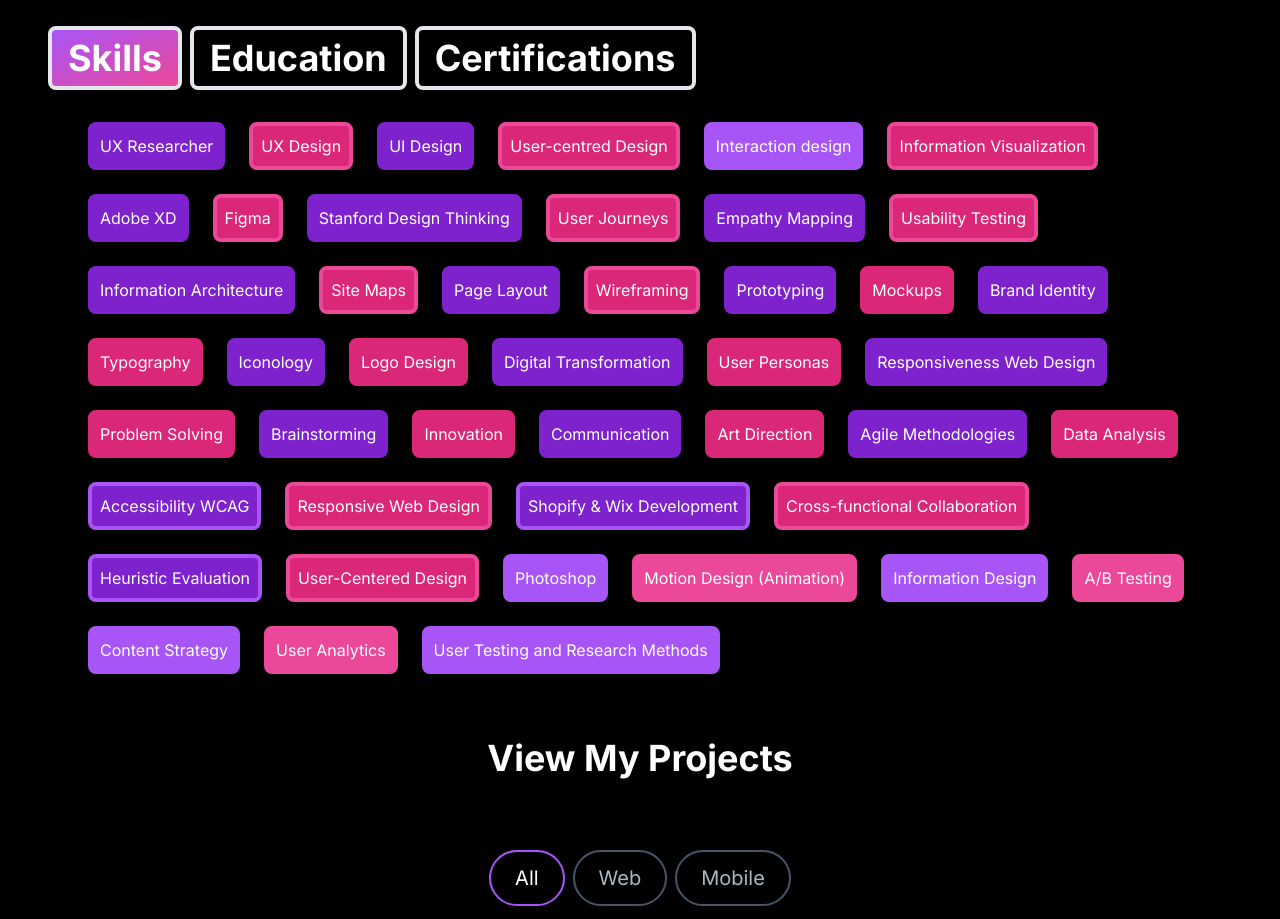
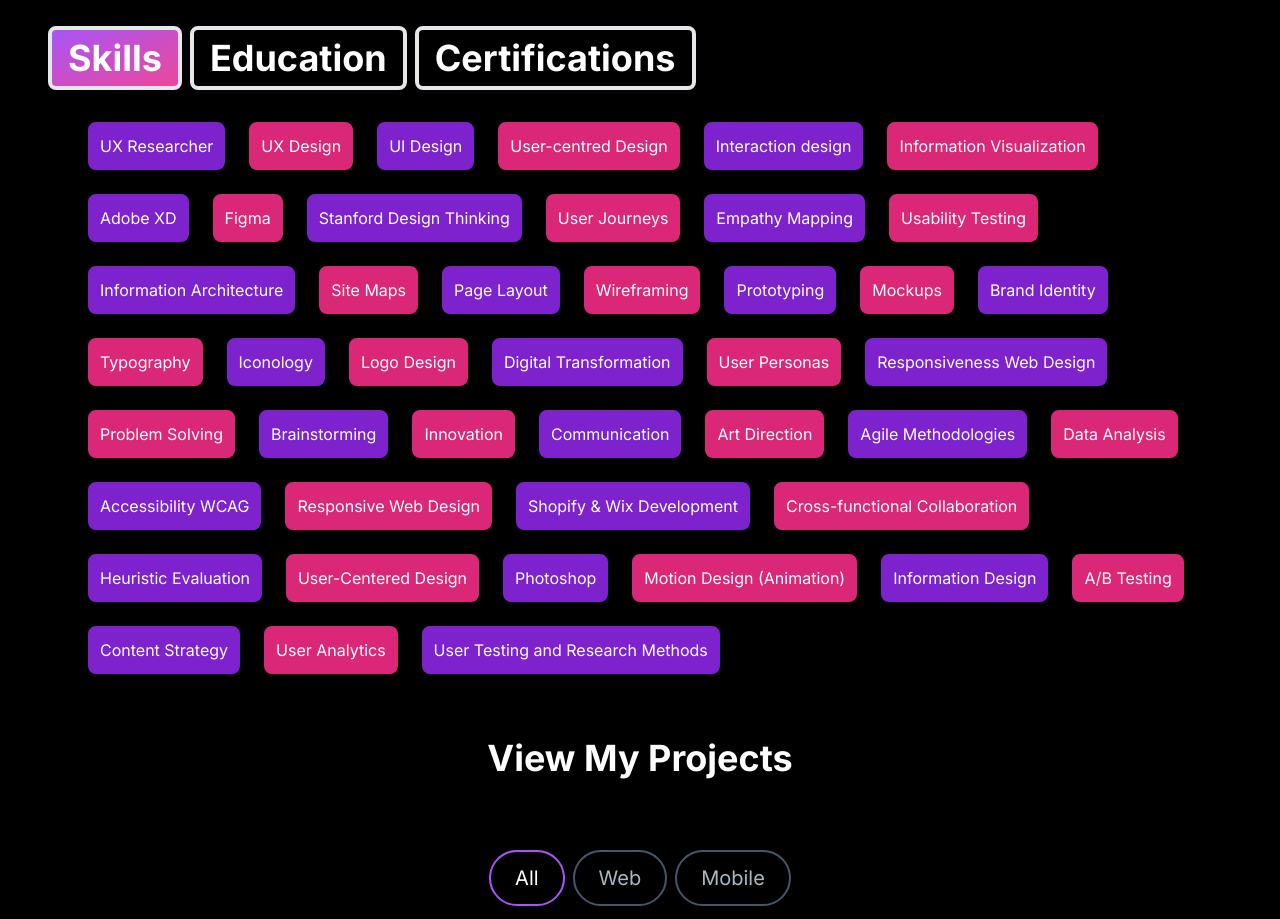
Before and after one commit to Alumsdesigns/portfolio, a Next.js app: page / in a window 1280 px wide. Shown: the part 1920-2839 px from the top of the page. Built offline with nearby package versions, Linux system fonts and the light colour scheme.

Commit message:
updated fonts

```diff
--- a/src/app/components/AboutSection.jsx
+++ b/src/app/components/AboutSection.jsx
@@ -33,7 +33,7 @@ const TAB_DATA = [
             ease: 'linear',
             loop: Infinity,
           }}
-          className="relative group bg-secondary-600 text-white px-2 py-2 border-secondary-500 animate-shine border-4 rounded-lg text-center"
+          className="relative group bg-secondary-600 text-white px-2 py-2 border-secondary-600 animate-shine border-4 rounded-lg text-center"
         >
           <span className="relative z-10">UX Design</span>
         </motion.li>
@@ -61,7 +61,7 @@ const TAB_DATA = [
             ease: 'linear',
             loop: Infinity,
           }}
-          className="relative group bg-secondary-600 text-white px-2 py-2 border-secondary-500 animate-shine border-4 rounded-lg text-center"
+          className="relative group bg-secondary-600 text-white px-2 py-2 border-secondary-600 animate-shine border-4 rounded-lg text-center"
         >
           <span className="relative z-10">User-centred Design</span>
         </motion.li>
@@ -75,7 +75,7 @@ const TAB_DATA = [
             ease: 'linear',
             loop: Infinity,
           }}
-          className="relative group bg-primary-500 text-white px-2 py-2 border-primary-500 animate-shine border-4 rounded-lg text-center"
+          className="relative group bg-primary-700 text-white px-2 py-2 border-primary-700 animate-shine border-4 rounded-lg text-center"
         >
           <span className="relative z-10">Interaction design</span>
         </motion.li>
@@ -89,7 +89,7 @@ const TAB_DATA = [
             ease: 'linear',
             loop: Infinity,
           }}
-          className="relative group bg-secondary-600 text-white px-2 py-2 border-secondary-500 animate-shine border-4 rounded-lg text-center"
+          className="relative group bg-secondary-600 text-white px-2 py-2 border-secondary-600 animate-shine border-4 rounded-lg text-center"
         >
           <span className="relative z-10">Information Visualization</span>
         </motion.li>
@@ -117,7 +117,7 @@ const TAB_DATA = [
             ease: 'linear',
             loop: Infinity,
           }}
-          className="relative group bg-secondary-600 text-white px-2 py-2 border-secondary-500 animate-shine border-4 rounded-lg text-center"
+          className="relative group bg-secondary-600 text-white px-2 py-2 border-secondary-600 animate-shine border-4 rounded-lg text-center"
         >
           <span className="relative z-10">Figma</span>
         </motion.li>
@@ -144,7 +144,7 @@ const TAB_DATA = [
             ease: 'linear',
             loop: Infinity,
           }}
-          className="relative group bg-secondary-600 text-white px-2 py-2 border-secondary-500 animate-shine border-4 rounded-lg text-center"
+          className="relative group bg-secondary-600 text-white px-2 py-2 border-secondary-600 animate-shine border-4 rounded-lg text-center"
         >
           <span className="relative z-10">User Journeys</span>
         </motion.li>
@@ -172,7 +172,7 @@ const TAB_DATA = [
             ease: 'linear',
             loop: Infinity,
           }}
-          className="relative group bg-secondary-600 text-white px-2 py-2 border-secondary-500 animate-shine border-4 rounded-lg text-center"
+          className="relative group bg-secondary-600 text-white px-2 py-2 border-secondary-600 animate-shine border-4 rounded-lg text-center"
         >
           <span className="relative z-10">Usability Testing</span>
         </motion.li>
@@ -200,7 +200,7 @@ const TAB_DATA = [
             ease: 'linear',
             loop: Infinity,
           }}
-          className="relative group bg-secondary-600 text-white px-2 py-2 border-secondary-500 animate-shine border-4 rounded-lg text-center"
+          className="relative group bg-secondary-600 text-white px-2 py-2 border-secondary-600 animate-shine border-4 rounded-lg text-center"
         >
           <span className="relative z-10">Site Maps</span>
         </motion.li>
@@ -228,7 +228,7 @@ const TAB_DATA = [
             ease: 'linear',
             loop: Infinity,
           }}
-          className="relative group bg-secondary-600 text-white px-2 py-2 border-secondary-500 animate-shine border-4 rounded-lg text-center"
+          className="relative group bg-secondary-600 text-white px-2 py-2 border-secondary-600 animate-shine border-4 rounded-lg text-center"
         >
           <span className="relative z-10">Wireframing</span>
         </motion.li>
@@ -466,7 +466,7 @@ const TAB_DATA = [
             ease: 'linear',
             loop: Infinity,
           }}
-          className="relative group bg-primary-700 text-white px-2 py-2 border-primary-500 animate-shine border-4 rounded-lg text-center"
+          className="relative group bg-primary-700 text-white px-2 py-2 border-primary-700 animate-shine border-4 rounded-lg text-center"
         >
           <span className="relative z-10">Accessibility WCAG</span>
         </motion.li>
@@ -480,7 +480,7 @@ const TAB_DATA = [
             ease: 'linear',
             loop: Infinity,
           }}
-          className="relative group bg-secondary-600 text-white px-2 py-2 border-secondary-500 animate-shine border-4 rounded-lg text-center"
+          className="relative group bg-secondary-600 text-white px-2 py-2 border-secondary-600 animate-shine border-4 rounded-lg text-center"
         >
           <span className="relative z-10">Responsive Web Design</span>
         </motion.li>
@@ -494,7 +494,7 @@ const TAB_DATA = [
             ease: 'linear',
             loop: Infinity,
           }}
-          className="relative group bg-primary-700 text-white px-2 py-2 border-primary-500 animate-shine border-4 rounded-lg text-center"
+          className="relative group bg-primary-700 text-white px-2 py-2 border-primary-700 animate-shine border-4 rounded-lg text-center"
         >
           <span className="relative z-10"> Shopify & Wix Development</span>
         </motion.li>
@@ -508,7 +508,7 @@ const TAB_DATA = [
             ease: 'linear',
             loop: Infinity,
           }}
-          className="relative group bg-secondary-600 text-white px-2 py-2 border-secondary-500 animate-shine border-4 rounded-lg text-center"
+          className="relative group bg-secondary-600 text-white px-2 py-2 border-secondary-600 animate-shine border-4 rounded-lg text-center"
         >
           <span className="relative z-10">Cross-functional Collaboration</span>
         </motion.li>
@@ -522,7 +522,7 @@ const TAB_DATA = [
             ease: 'linear',
             loop: Infinity,
           }}
-          className="relative group bg-primary-700 text-white px-2 py-2 border-primary-500 animate-shine border-4 rounded-lg text-center"
+          className="relative group bg-primary-700 text-white px-2 py-2 border-primary-700 animate-shine border-4 rounded-lg text-center"
         >
           <span className="relative z-10">Heuristic Evaluation</span>
         </motion.li>
@@ -536,7 +536,7 @@ const TAB_DATA = [
             ease: 'linear',
             loop: Infinity,
           }}
-          className="relative group bg-secondary-600 text-white px-2 py-2 border-secondary-500 animate-shine border-4 rounded-lg text-center"
+          className="relative group bg-secondary-600 text-white px-2 py-2 border-secondary-600 animate-shine border-4 rounded-lg text-center"
         >
           <span className="relative z-10">User-Centered Design</span>
         </motion.li>
@@ -549,7 +549,7 @@ const TAB_DATA = [
             ease: 'linear',
             loop: Infinity,
           }}
-          className="relative group bg-primary-500 text-white px-2 py-2 border-primary-500 animate-shine border-4 rounded-lg text-center"
+          className="relative group bg-primary-700 text-white px-2 py-2 border-primary-700 animate-shine border-4 rounded-lg text-center"
         >
           <span className="relative z-10">Photoshop</span>
         </motion.li>
@@ -562,7 +562,7 @@ const TAB_DATA = [
             ease: 'linear',
             loop: Infinity,
           }}
-          className="relative group bg-secondary-500 text-white px-2 py-2 border-secondary-500 animate-shine border-4 rounded-lg text-center"
+          className="relative group bg-secondary-600 text-white px-2 py-2 border-secondary-600 animate-shine border-4 rounded-lg text-center"
         >
           <span className="relative z-10">Motion Design (Animation)</span>
         </motion.li>
@@ -575,7 +575,7 @@ const TAB_DATA = [
             ease: 'linear',
             loop: Infinity,
           }}
-          className="relative group bg-primary-500 text-white px-2 py-2 border-primary-500 animate-shine border-4 rounded-lg text-center"
+          className="relative group bg-primary-700 text-white px-2 py-2 border-primary-700 animate-shine border-4 rounded-lg text-center"
         >
           <span className="relative z-10">Information Design</span>
         </motion.li>
@@ -588,7 +588,7 @@ const TAB_DATA = [
             ease: 'linear',
             loop: Infinity,
           }}
-          className="relative group bg-secondary-500 text-white px-2 py-2 border-secondary-500 animate-shine border-4 rounded-lg text-center"
+          className="relative group bg-secondary-600 text-white px-2 py-2 border-secondary-600 animate-shine border-4 rounded-lg text-center"
         >
           <span className="relative z-10">A/B Testing</span>
         </motion.li>
@@ -601,7 +601,7 @@ const TAB_DATA = [
             ease: 'linear',
             loop: Infinity,
           }}
-          className="relative group bg-primary-500 text-white px-2 py-2 border-primary-500 animate-shine border-4 rounded-lg text-center"
+          className="relative group bg-primary-700 text-white px-2 py-2 border-primary-700 animate-shine border-4 rounded-lg text-center"
         >
           <span className="relative z-10">Content Strategy</span>
         </motion.li>
@@ -614,7 +614,7 @@ const TAB_DATA = [
             ease: 'linear',
             loop: Infinity,
           }}
-          className="relative group bg-secondary-500 text-white px-2 py-2 border-secondary-500 animate-shine border-4 rounded-lg text-center"
+          className="relative group bg-secondary-600 text-white px-2 py-2 border-secondary-600 animate-shine border-4 rounded-lg text-center"
         >
           <span className="relative z-10">User Analytics</span>
         </motion.li>
@@ -627,7 +627,7 @@ const TAB_DATA = [
             ease: 'linear',
             loop: Infinity,
           }}
-          className="relative group bg-primary-500 text-white px-2 py-2 border-primary-500 animate-shine border-4 rounded-lg text-center"
+          className="relative group bg-primary-700 text-white px-2 py-2 border-primary-700 animate-shine border-4 rounded-lg text-center"
         >
           <span className="relative z-10">
             User Testing and Research Methods
--- a/src/app/components/ContactMe.module.css
+++ b/src/app/components/ContactMe.module.css
@@ -10,6 +10,17 @@
 .linkedinIcon:hover {
   cursor: grab;
   background-color: #0077b5; /* Apply blue background color on hover */
+}
+
+/* Default styles for ContactMe same as in Layout.js */
+.contact-title {
+  font-family: 'Inter-Bold', sans-serif;
+  font-size: 24px;
+}
+
+.contact-text {
+  font-family: 'Inter-Regular', sans-serif;
+  font-size: 18px;
 }
 
 /* Define additional styles for different components */
@@ -33,6 +44,6 @@
   }
 
   .project-details1-contact-text {
-    font-size: 20px; /* Example: Change font size to 20px for small screens */
+    font-size: 14px; /* Example: Change font size to 20px for small screens */
   }
 }
--- a/src/app/components/VideoComponent.jsx
+++ b/src/app/components/VideoComponent.jsx
@@ -3,21 +3,17 @@ import styles from './ProjectDetails1.module.css';
 
 const VideoComponent = () => {
   return (
-    <div className="bg-black md:h-auto grid md:grid-cols-2 text-start">
+    <div className="bg-black md:h-auto w-full grid md:grid-cols-2 text-start">
       {/* Left Column */}
-      <div className="md:col-span-1 h-full md:h-auto flex flex-col justify-center text-white p-8 space-y-4">
+      <div className="md:col-span-1 h-full md:h-auto flex flex-col justify-center text-white p-4 sm:p-8 space-y-4">
         <div className="">
-          <h3
-            className={`text-2xl md:text-3xlfont-bold mb-4 ${styles['learning-list-title']}`}
-          >
-            Play the demo video of the prototype MVP showcasing
+          <h3 className={`font-bold mb-4 ${styles['video-title']}`}>
+            Play the demo video
           </h3>
-          <p
-            className={` text-xl md:text-xl mb-2 ${styles['learning-list-text']}`}
-          >
+          <p className={`mb-2 ${styles['learning-list-text']}`}>
             1. Click & Collect UI Flow
           </p>
-          <p className={`text-xl md:text-xl  ${styles['learning-list-text']}`}>
+          <p className={`mb-2 ${styles['learning-list-text']}`}>
             2. Reservations / Bookings & Other User Interfaces
           </p>
         </div>
```
Also changed, not shown: src/app/components/LearningList.jsx (+12 -14 lines), src/app/components/ProjectDetails1.module.css (+66 -6 lines), src/app/components/VideoContentCreationMLD.jsx (+0 -56 lines).
